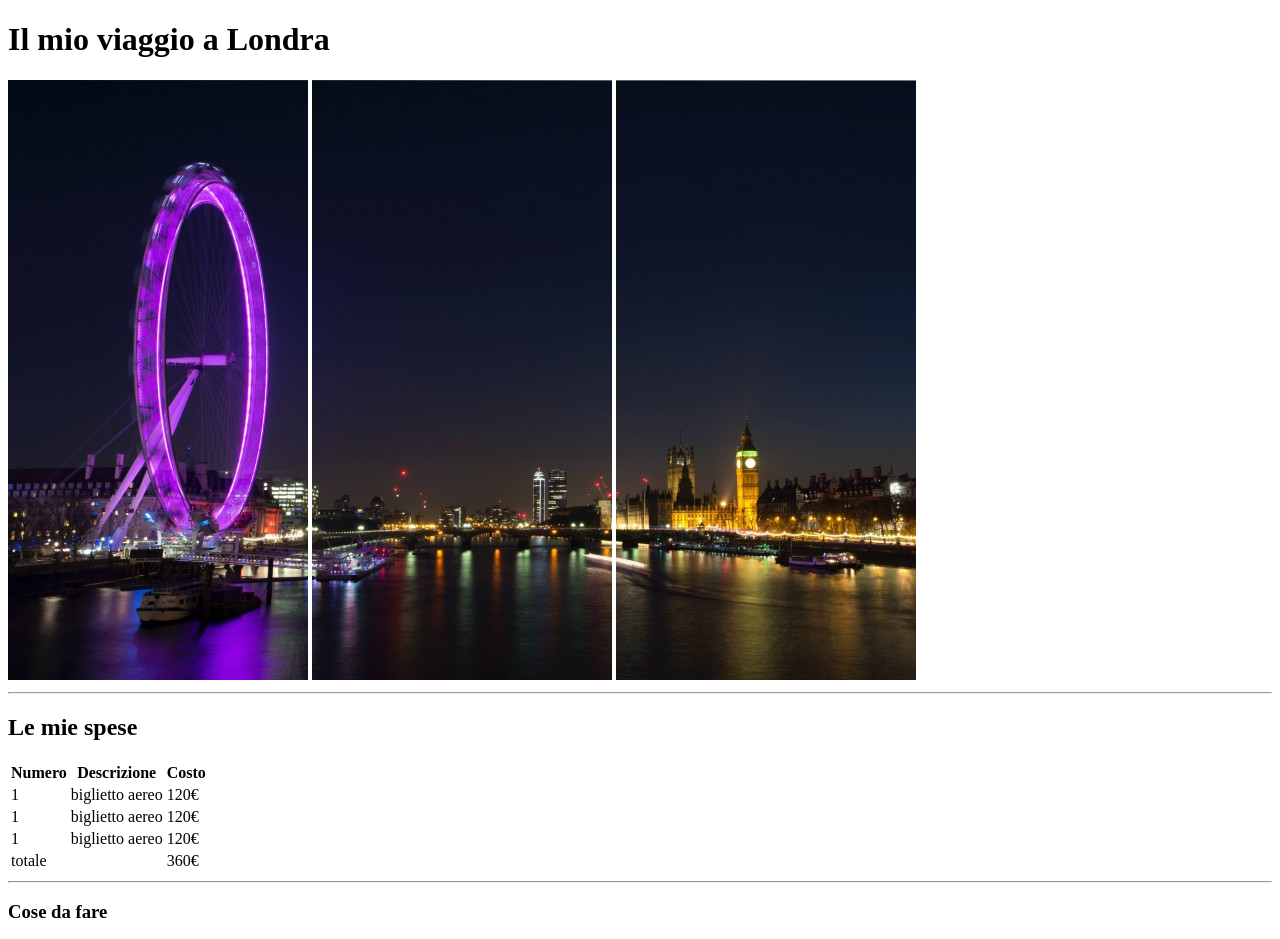
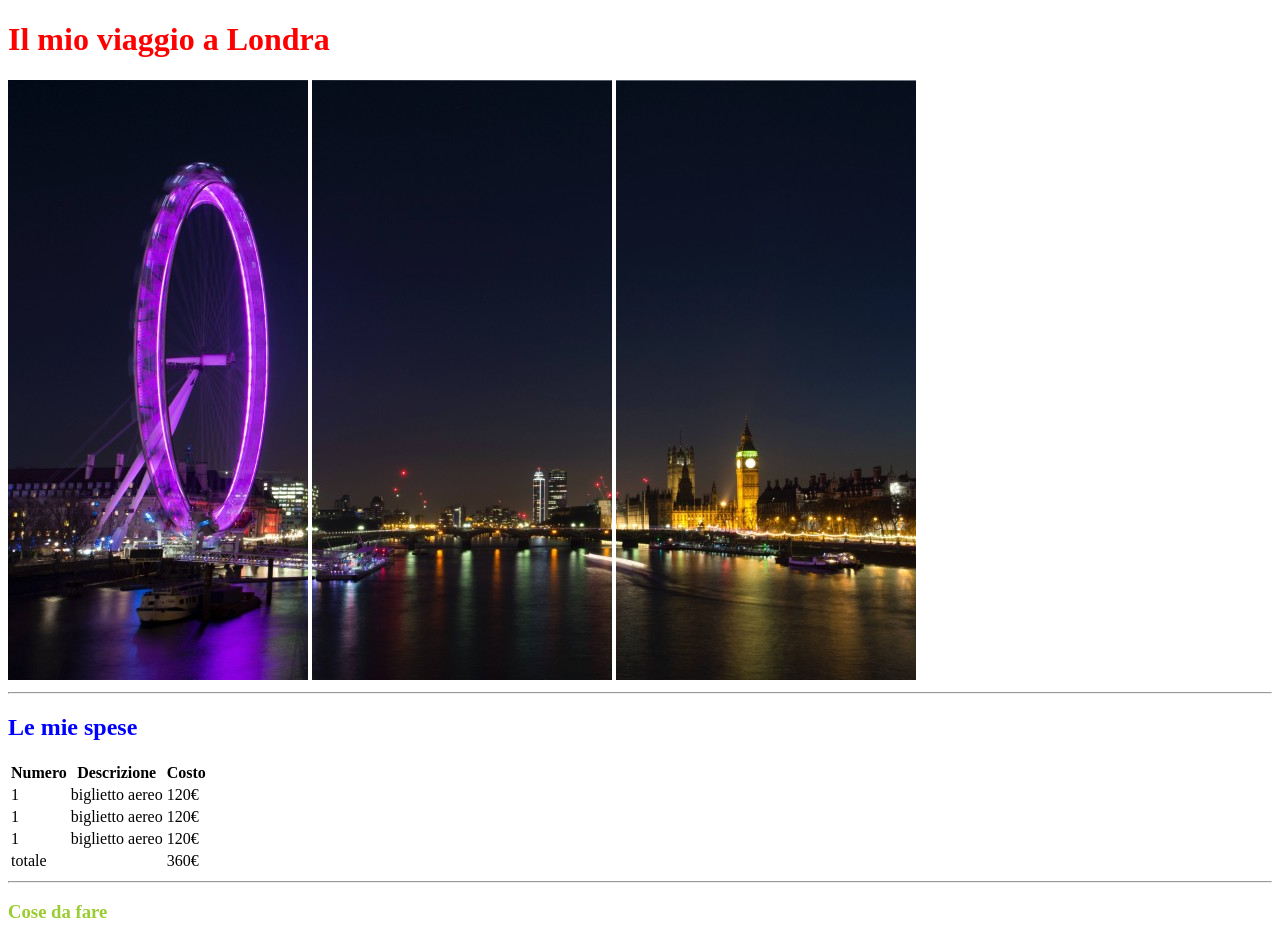
Before and after one commit to elvecho/html-london-trip, a plain HTML site: page index.html in a window 1280 px wide. Shown: the top 939 px of the page. Drawn offline with Linux system fonts and the light colour scheme.

Commit message:
css colori

```diff
--- a/index.html
+++ b/index.html
@@ -2,9 +2,28 @@
 <html>
     <head>
         <title>il mio viaggio a Londra</title>
+        <style type="text/css">
+            .titoli-rossi
+            {
+                color: red;
+            }
+          </style>
+             <style type="text/css">
+
+                h3 {
+                    color: yellowgreen;
+                }
+              </style>
+
+              <style type="text/css">
+                #le-spese
+                {
+                    color: blue;
+                }
+            </style>
     </head>
     <body>
-<h1>Il mio viaggio a Londra</h1>
+<h1 class="titoli-rossi">Il mio viaggio a Londra</h1>
 
 <img src="img/pexels-bill-emrich-230794-0.jpg" alt="prima">
 <img src="img/pexels-bill-emrich-230794-1.jpg" alt="seconda">
@@ -12,7 +31,7 @@
 
 <hr>
 
-<h2>Le mie spese</h2>
+<h2 id="le-spese">Le mie spese</h2>
 <table>
     <thead>
 <tr>
```
Also changed, not shown: style.css (added).
